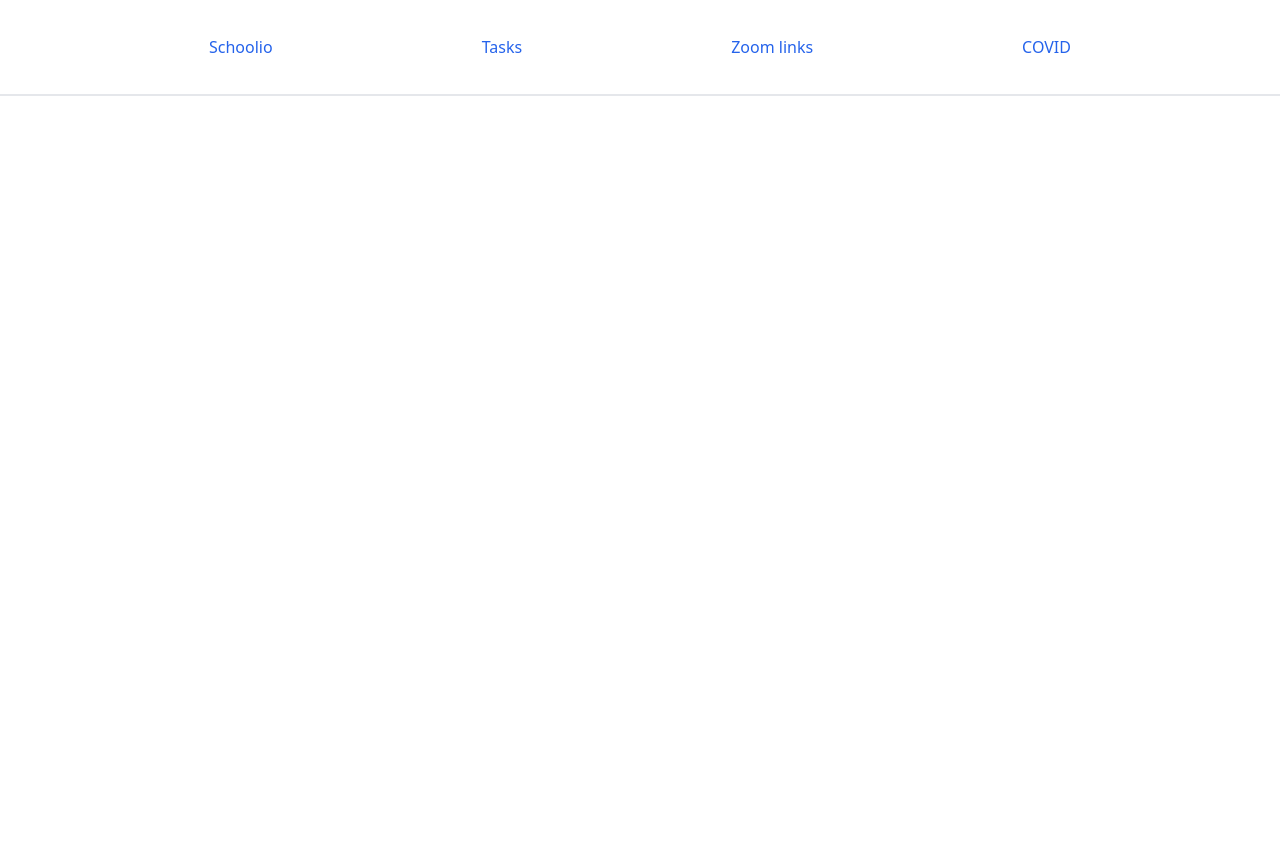
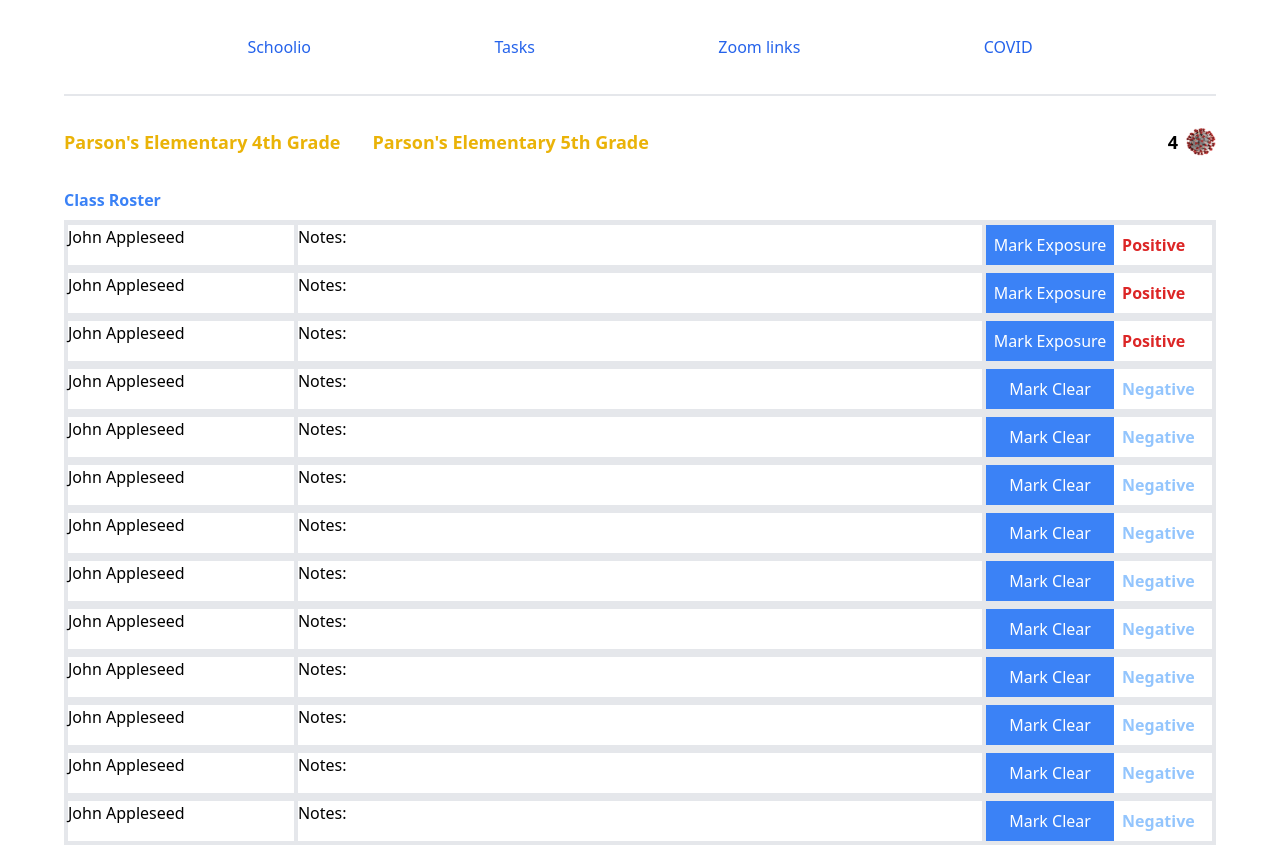
Before and after one commit to mohnishaggarwal/Schoolio, a Next.js app: page /covid in a window 1280 px wide. Before the commit the page ends 800 px from the top, so only its background shows below. Built offline with nearby package versions, Linux system fonts and the light colour scheme.

Commit message:
Covid page done statically

```diff
--- a/pages/covid.js
+++ b/pages/covid.js
@@ -1,16 +1,133 @@
-import { ReactElement } from 'react';
-import GeneralLayout from './../components/layouts/GeneralLayout'
+import {ReactElement} from 'react';
+import Image from "next/image";
+import GeneralLayout from './../components/layouts/GeneralLayout';
+import CovidGraphic from "./../images/covid.jpeg";
+
+const classes = ["Parson's Elementary 4th Grade", "Parson's Elementary 5th Grade"];
+const covidCount = 4;
+const classRoster = [
+    {
+        name: "John Appleseed",
+        notes: "",
+        exposure: true
+    },
+    {
+        name: "John Appleseed",
+        notes: "",
+        exposure: true
+    },
+    {
+        name: "John Appleseed",
+        notes: "",
+        exposure: true
+    },
+    {
+        name: "John Appleseed",
+        notes: "",
+        exposure: false
+    },
+    {
+        name: "John Appleseed",
+        notes: "",
+        exposure: false
+    }, {
+        name: "John Appleseed",
+        notes: "",
+        exposure: false
+    },
+    {
+        name: "John Appleseed",
+        notes: "",
+        exposure: false
+    },
+    {
+        name: "John Appleseed",
+        notes: "",
+        exposure: false
+    },
+    {
+        name: "John Appleseed",
+        notes: "",
+        exposure: false
+    },
+    {
+        name: "John Appleseed",
+        notes: "",
+        exposure: false
+    },
+    {
+        name: "John Appleseed",
+        notes: "",
+        exposure: false
+    },
+    {
+        name: "John Appleseed",
+        notes: "",
+        exposure: false
+    },
+    {
+        name: "John Appleseed",
+        notes: "",
+        exposure: false
+    },
+
+];
 
 function Covid() {
     return (
-        <div>
-            <GeneralLayout />
+        <div className="mx-16">
+            <GeneralLayout/>
+            <div className="flex justify-between mt-8">
+                <div className="flex">
+                    {classes.map((classIn) => (
+                        <p className="font-bold text-lg text-yellow-500 mr-8">{classIn}</p>
+                    ))}
+                </div>
+                <div className="flex">
+                    <p className="font-bold text-lg mr-2">{covidCount}</p>
+                    <Image alt="Gitlab" src={CovidGraphic} width={30} height={10}/>
+                </div>
+            </div>
+
+            <p className="font-bold text-blue-500 mt-8">Class Roster</p>
+            <hr className="mt-2"/>
+
+            <div>
+                {classRoster.map((student) => (
+                    <div className="flex border-2">
+                        <div className="border-2 w-1/4">
+                            <p>{student.name}</p>
+                        </div>
+                        <div className="border-2 w-3/4">
+                            <p>Notes: {student.notes}</p>
+                        </div>
+                        <div className="border-2 w-1/4">
+                            {
+                                student.exposure ?
+                                    <div className="flex items-center">
+                                        <button className="w-32 py-2 bg-blue-500">
+                                            <p className="text-white">Mark Exposure</p>
+                                        </button>
+                                        <p className="font-bold text-red-600 ml-2">Positive</p>
+                                    </div>
+                                    :
+                                    <div className="flex items-center">
+                                        <button className="w-32 py-2 bg-blue-500">
+                                            <p className="text-white">Mark Clear</p>
+                                        </button>
+                                        <p className="font-bold text-blue-300 ml-2">Negative</p>
+                                    </div>
+                            }
+                        </div>
+                    </div>
+                ))}
+            </div>
         </div>
     )
 }
 
 Covid.getLayout = function getLayout(page) {
     return <GeneralLayout>{page}</GeneralLayout>;
-  };
+};
 
 export default Covid;
```
Also changed, not shown: images/covid.jpeg (added).
